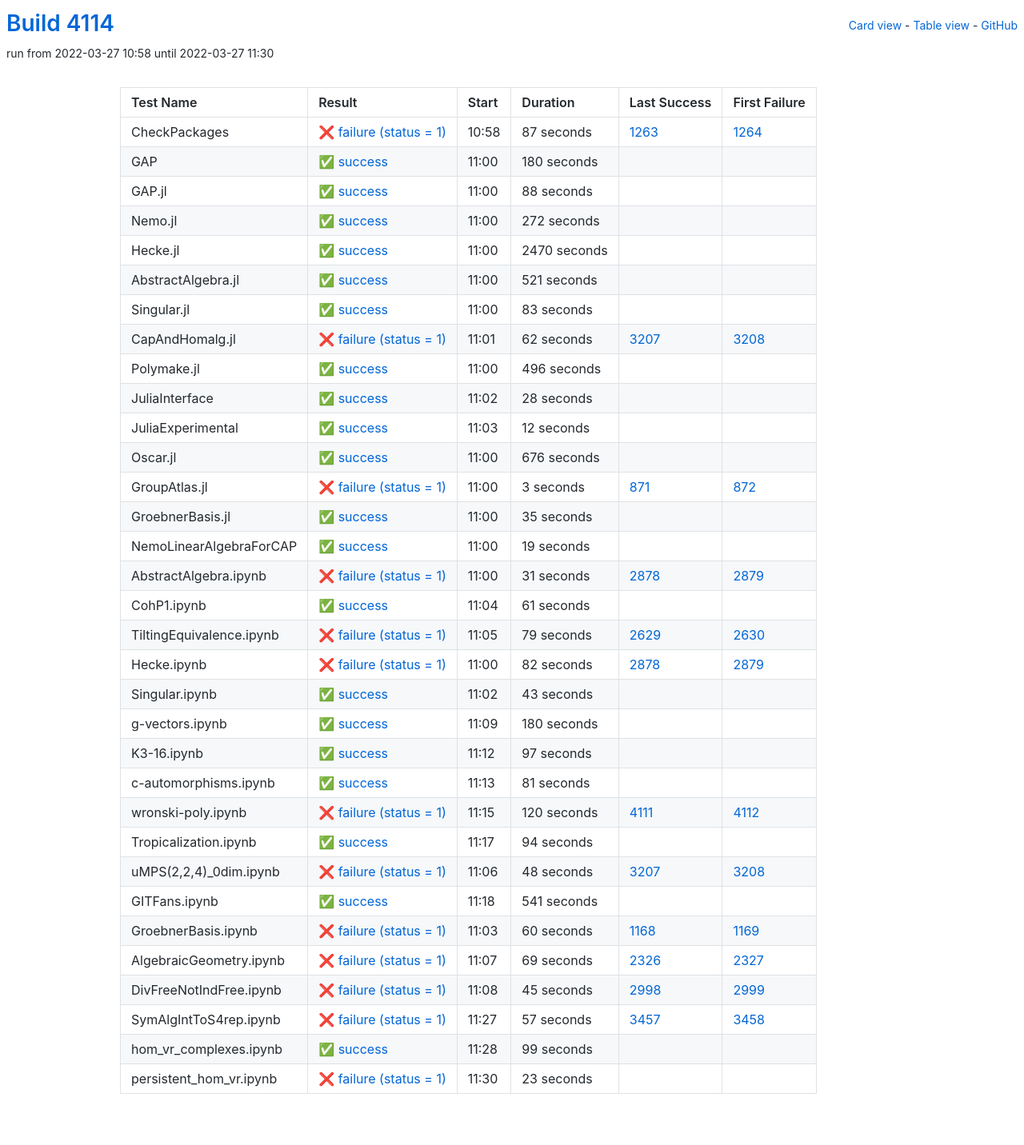
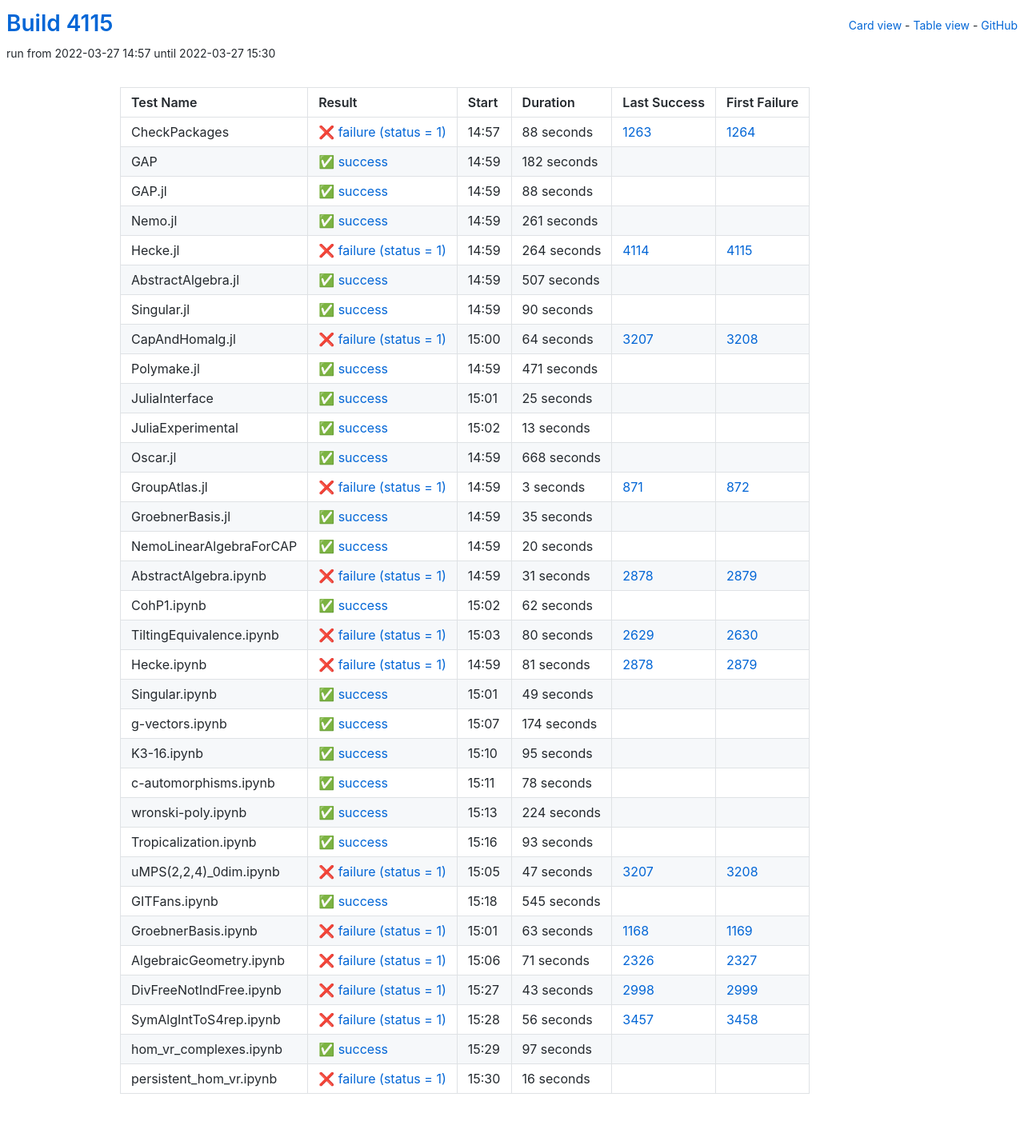
Before and after one commit to oscar-system/oscar-ci-status-stable, a Jekyll site: the page built from table.html, in a window 1280 px wide. Shown: the whole page at 80% size. Built offline with Jekyll 4.4.1, drawn with Linux system fonts in a browser that asks for light colours.

Commit message:
Build #4115

```diff
--- a/_data/ci.yml
+++ b/_data/ci.yml
@@ -1,6 +1,6 @@
 ---
-build: 4114
-build_url: https://oscarci.mathematik.uni-kl.de/job/oscar-stable/4114/
+build: 4115
+build_url: https://oscarci.mathematik.uni-kl.de/job/oscar-stable/4115/
 job: oscar-stable
 organization: oscar-system
 repo: oscar-ci-status-stable
@@ -8,32 +8,32 @@ repourl: https://github.com/oscar-system/oscar-ci-status-stable
 tests:
 - name: CheckPackages
   id: checkpackages
-  log: https://oscarci.mathematik.uni-kl.de/job/oscar-stable/4114/artifact/logs/build-4114/CheckPackages.log
-  start: 2022-03-27 10:58
+  log: https://oscarci.mathematik.uni-kl.de/job/oscar-stable/4115/artifact/logs/build-4115/CheckPackages.log
+  start: 2022-03-27 14:57
   success: false
   exitcode: 1
   status: failure
-  duration: 87
+  duration: 88
   last_success: 1263
   last_success_url: https://oscarci.mathematik.uni-kl.de/job/oscar-stable/1263/
   first_failure: 1264
   first_failure_url: https://oscarci.mathematik.uni-kl.de/job/oscar-stable/1264/
 - name: GAP
   id: gap
-  log: https://oscarci.mathematik.uni-kl.de/job/oscar-stable/4114/artifact/logs/build-4114/GAP.log
-  start: 2022-03-27 11:00
+  log: https://oscarci.mathematik.uni-kl.de/job/oscar-stable/4115/artifact/logs/build-4115/GAP.log
+  start: 2022-03-27 14:59
   success: true
   exitcode: 0
   status: success
-  duration: 180
+  duration: 182
   last_success: false
   last_success_url:
   first_failure: false
   first_failure_url:
 - name: GAP.jl
   id: gap-jl
-  log: https://oscarci.mathematik.uni-kl.de/job/oscar-stable/4114/artifact/logs/build-4114/GAP.jl.log
-  start: 2022-03-27 11:00
+  log: https://oscarci.mathematik.uni-kl.de/job/oscar-stable/4115/artifact/logs/build-4115/GAP.jl.log
+  start: 2022-03-27 14:59
   success: true
   exitcode: 0
   status: success
@@ -44,116 +44,116 @@ tests:
   first_failure_url:
 - name: Nemo.jl
   id: nemo-jl
-  log: https://oscarci.mathematik.uni-kl.de/job/oscar-stable/4114/artifact/logs/build-4114/Nemo.jl.log
-  start: 2022-03-27 11:00
+  log: https://oscarci.mathematik.uni-kl.de/job/oscar-stable/4115/artifact/logs/build-4115/Nemo.jl.log
+  start: 2022-03-27 14:59
   success: true
   exitcode: 0
   status: success
-  duration: 272
+  duration: 261
   last_success: false
   last_success_url:
   first_failure: false
   first_failure_url:
 - name: Hecke.jl
   id: hecke-jl
-  log: https://oscarci.mathematik.uni-kl.de/job/oscar-stable/4114/artifact/logs/build-4114/Hecke.jl.log
-  start: 2022-03-27 11:00
+  log: https://oscarci.mathematik.uni-kl.de/job/oscar-stable/4115/artifact/logs/build-4115/Hecke.jl.log
+  start: 2022-03-27 14:59
+  success: false
+  exitcode: 1
+  status: failure
+  duration: 264
+  last_success: 4114
+  last_success_url: https://oscarci.mathematik.uni-kl.de/job/oscar-stable/4114/
+  first_failure: 4115
+  first_failure_url: https://oscarci.mathematik.uni-kl.de/job/oscar-stable/4115/
+- name: AbstractAlgebra.jl
+  id: abstractalgebra-jl
+  log: https://oscarci.mathematik.uni-kl.de/job/oscar-stable/4115/artifact/logs/build-4115/AbstractAlgebra.jl.log
+  start: 2022-03-27 14:59
   success: true
   exitcode: 0
   status: success
-  duration: 2470
-  last_success: false
-  last_success_url:
-  first_failure: false
-  first_failure_url:
-- name: AbstractAlgebra.jl
-  id: abstractalgebra-jl
-  log: https://oscarci.mathematik.uni-kl.de/job/oscar-stable/4114/artifact/logs/build-4114/AbstractAlgebra.jl.log
-  start: 2022-03-27 11:00
-  success: true
-  exitcode: 0
-  status: success
-  duration: 521
+  duration: 507
   last_success: false
   last_success_url:
   first_failure: false
   first_failure_url:
 - name: Singular.jl
   id: singular-jl
-  log: https://oscarci.mathematik.uni-kl.de/job/oscar-stable/4114/artifact/logs/build-4114/Singular.jl.log
-  start: 2022-03-27 11:00
+  log: https://oscarci.mathematik.uni-kl.de/job/oscar-stable/4115/artifact/logs/build-4115/Singular.jl.log
+  start: 2022-03-27 14:59
   success: true
   exitcode: 0
   status: success
-  duration: 83
+  duration: 90
   last_success: false
   last_success_url:
   first_failure: false
   first_failure_url:
 - name: CapAndHomalg.jl
   id: capandhomalg-jl
-  log: https://oscarci.mathematik.uni-kl.de/job/oscar-stable/4114/artifact/logs/build-4114/CapAndHomalg.jl.log
-  start: 2022-03-27 11:01
+  log: https://oscarci.mathematik.uni-kl.de/job/oscar-stable/4115/artifact/logs/build-4115/CapAndHomalg.jl.log
+  start: 2022-03-27 15:00
   success: false
   exitcode: 1
   status: failure
-  duration: 62
+  duration: 64
   last_success: 3207
   last_success_url: https://oscarci.mathematik.uni-kl.de/job/oscar-stable/3207/
   first_failure: 3208
   first_failure_url: https://oscarci.mathematik.uni-kl.de/job/oscar-stable/3208/
 - name: Polymake.jl
   id: polymake-jl
-  log: https://oscarci.mathematik.uni-kl.de/job/oscar-stable/4114/artifact/logs/build-4114/Polymake.jl.log
-  start: 2022-03-27 11:00
+  log: https://oscarci.mathematik.uni-kl.de/job/oscar-stable/4115/artifact/logs/build-4115/Polymake.jl.log
+  start: 2022-03-27 14:59
   success: true
   exitcode: 0
   status: success
-  duration: 496
+  duration: 471
   last_success: false
   last_success_url:
   first_failure: false
   first_failure_url:
 - name: JuliaInterface
   id: juliainterface
-  log: https://oscarci.mathematik.uni-kl.de/job/oscar-stable/4114/artifact/logs/build-4114/JuliaInterface.log
-  start: 2022-03-27 11:02
+  log: https://oscarci.mathematik.uni-kl.de/job/oscar-stable/4115/artifact/logs/build-4115/JuliaInterface.log
+  start: 2022-03-27 15:01
   success: true
   exitcode: 0
   status: success
-  duration: 28
+  duration: 25
   last_success: false
   last_success_url:
   first_failure: false
   first_failure_url:
 - name: JuliaExperimental
   id: juliaexperimental
-  log: https://oscarci.mathematik.uni-kl.de/job/oscar-stable/4114/artifact/logs/build-4114/JuliaExperimental.log
-  start: 2022-03-27 11:03
+  log: https://oscarci.mathematik.uni-kl.de/job/oscar-stable/4115/artifact/logs/build-4115/JuliaExperimental.log
+  start: 2022-03-27 15:02
   success: true
   exitcode: 0
   status: success
-  duration: 12
+  duration: 13
   last_success: false
   last_success_url:
   first_failure: false
   first_failure_url:
 - name: Oscar.jl
   id: oscar-jl
-  log: https://oscarci.mathematik.uni-kl.de/job/oscar-stable/4114/artifact/logs/build-4114/Oscar.jl.log
-  start: 2022-03-27 11:00
+  log: https://oscarci.mathematik.uni-kl.de/job/oscar-stable/4115/artifact/logs/build-4115/Oscar.jl.log
+  start: 2022-03-27 14:59
   success: true
   exitcode: 0
   status: success
-  duration: 676
+  duration: 668
   last_success: false
   last_success_url:
   first_failure: false
   first_failure_url:
 - name: GroupAtlas.jl
   id: groupatlas-jl
-  log: https://oscarci.mathematik.uni-kl.de/job/oscar-stable/4114/artifact/logs/build-4114/GroupAtlas.jl.log
-  start: 2022-03-27 11:00
+  log: https://oscarci.mathematik.uni-kl.de/job/oscar-stable/4115/artifact/logs/build-4115/GroupAtlas.jl.log
+  start: 2022-03-27 14:59
   success: false
   exitcode: 1
   status: failure
@@ -164,8 +164,8 @@ tests:
   first_failure_url: https://oscarci.mathematik.uni-kl.de/job/oscar-stable/872/
 - name: GroebnerBasis.jl
   id: groebnerbasis-jl
-  log: https://oscarci.mathematik.uni-kl.de/job/oscar-stable/4114/artifact/logs/build-4114/GroebnerBasis.jl.log
-  start: 2022-03-27 11:00
+  log: https://oscarci.mathematik.uni-kl.de/job/oscar-stable/4115/artifact/logs/build-4115/GroebnerBasis.jl.log
+  start: 2022-03-27 14:59
   success: true
   exitcode: 0
   status: success
@@ -176,20 +176,20 @@ tests:
   first_failure_url:
 - name: NemoLinearAlgebraForCAP
   id: nemolinearalgebraforcap
-  log: https://oscarci.mathematik.uni-kl.de/job/oscar-stable/4114/artifact/logs/build-4114/NemoLinearAlgebraForCAP.log
-  start: 2022-03-27 11:00
+  log: https://oscarci.mathematik.uni-kl.de/job/oscar-stable/4115/artifact/logs/build-4115/NemoLinearAlgebraForCAP.log
+  start: 2022-03-27 14:59
   success: true
   exitcode: 0
   status: success
-  duration: 19
+  duration: 20
   last_success: false
   last_success_url:
   first_failure: false
   first_failure_url:
 - name: AbstractAlgebra.ipynb
   id: abstractalgebra-ipynb
-  log: https://oscarci.mathematik.uni-kl.de/job/oscar-stable/4114/artifact/logs/build-4114/AbstractAlgebra.ipynb.log
-  start: 2022-03-27 11:00
+  log: https://oscarci.mathematik.uni-kl.de/job/oscar-stable/4115/artifact/logs/build-4115/AbstractAlgebra.ipynb.log
+  start: 2022-03-27 14:59
   success: false
   exitcode: 1
   status: failure
@@ -200,68 +200,188 @@ tests:
   first_failure_url: https://oscarci.mathematik.uni-kl.de/job/oscar-stable/2879/
 - name: CohP1.ipynb
   id: cohp1-ipynb
-  log: https://oscarci.mathematik.uni-kl.de/job/oscar-stable/4114/artifact/logs/build-4114/CohP1.ipynb.log
-  start: 2022-03-27 11:04
+  log: https://oscarci.mathematik.uni-kl.de/job/oscar-stable/4115/artifact/logs/build-4115/CohP1.ipynb.log
+  start: 2022-03-27 15:02
   success: true
   exitcode: 0
   status: success
-  duration: 61
+  duration: 62
   last_success: false
   last_success_url:
   first_failure: false
   first_failure_url:
 - name: TiltingEquivalence.ipynb
   id: tiltingequivalence-ipynb
-  log: https://oscarci.mathematik.uni-kl.de/job/oscar-stable/4114/artifact/logs/build-4114/TiltingEquivalence.ipynb.log
-  start: 2022-03-27 11:05
+  log: https://oscarci.mathematik.uni-kl.de/job/oscar-stable/4115/artifact/logs/build-4115/TiltingEquivalence.ipynb.log
+  start: 2022-03-27 15:03
   success: false
   exitcode: 1
   status: failure
-  duration: 79
+  duration: 80
   last_success: 2629
   last_success_url: https://oscarci.mathematik.uni-kl.de/job/oscar-stable/2629/
   first_failure: 2630
   first_failure_url: https://oscarci.mathematik.uni-kl.de/job/oscar-stable/2630/
 - name: Hecke.ipynb
   id: hecke-ipynb
-  log: https://oscarci.mathematik.uni-kl.de/job/oscar-stable/4114/artifact/logs/build-4114/Hecke.ipynb.log
-  start: 2022-03-27 11:00
+  log: https://oscarci.mathematik.uni-kl.de/job/oscar-stable/4115/artifact/logs/build-4115/Hecke.ipynb.log
+  start: 2022-03-27 14:59
   success: false
   exitcode: 1
   status: failure
-  duration: 82
+  duration: 81
   last_success: 2878
   last_success_url: https://oscarci.mathematik.uni-kl.de/job/oscar-stable/2878/
   first_failure: 2879
   first_failure_url: https://oscarci.mathematik.uni-kl.de/job/oscar-stable/2879/
 - name: Singular.ipynb
   id: singular-ipynb
-  log: https://oscarci.mathematik.uni-kl.de/job/oscar-stable/4114/artifact/logs/build-4114/Singular.ipynb.log
-  start: 2022-03-27 11:02
+  log: https://oscarci.mathematik.uni-kl.de/job/oscar-stable/4115/artifact/logs/build-4115/Singular.ipynb.log
+  start: 2022-03-27 15:01
   success: true
   exitcode: 0
   status: success
-  duration: 43
+  duration: 49
   last_success: false
   last_success_url:
   first_failure: false
   first_failure_url:
 - name: g-vectors.ipynb
   id: g-vectors-ipynb
-  log: https://oscarci.mathematik.uni-kl.de/job/oscar-stable/4114/artifact/logs/build-4114/g-vectors.ipynb.log
-  start: 2022-03-27 11:09
+  log: https://oscarci.mathematik.uni-kl.de/job/oscar-stable/4115/artifact/logs/build-4115/g-vectors.ipynb.log
+  start: 2022-03-27 15:07
   success: true
   exitcode: 0
   status: success
-  duration: 180
+  duration: 174
   last_success: false
   last_success_url:
   first_failure: false
   first_failure_url:
 - name: K3-16.ipynb
   id: k3-16-ipynb
-  log: https://oscarci.mathematik.uni-kl.de/job/oscar-stable/4114/artifact/logs/build-4114/K3-16.ipynb.log
-  start: 2022-03-27 11:12
+  log: https://oscarci.mathematik.uni-kl.de/job/oscar-stable/4115/artifact/logs/build-4115/K3-16.ipynb.log
+  start: 2022-03-27 15:10
+  success: true
+  exitcode: 0
+  status: success
+  duration: 95
+  last_success: false
+  last_success_url:
+  first_failure: false
+  first_failure_url:
+- name: c-automorphisms.ipynb
+  id: c-automorphisms-ipynb
+  log: https://oscarci.mathematik.uni-kl.de/job/oscar-stable/4115/artifact/logs/build-4115/c-automorphisms.ipynb.log
+  start: 2022-03-27 15:11
+  success: true
+  exitcode: 0
+  status: success
+  duration: 78
+  last_success: false
+  last_success_url:
+  first_failure: false
+  first_failure_url:
+- name: wronski-poly.ipynb
+  id: wronski-poly-ipynb
+  log: https://oscarci.mathematik.uni-kl.de/job/oscar-stable/4115/artifact/logs/build-4115/wronski-poly.ipynb.log
+  start: 2022-03-27 15:13
+  success: true
+  exitcode: 0
+  status: success
+  duration: 224
+  last_success: false
+  last_success_url:
+  first_failure: false
+  first_failure_url:
+- name: Tropicalization.ipynb
+  id: tropicalization-ipynb
+  log: https://oscarci.mathematik.uni-kl.de/job/oscar-stable/4115/artifact/logs/build-4115/Tropicalization.ipynb.log
+  start: 2022-03-27 15:16
+  success: true
+  exitcode: 0
+  status: success
+  duration: 93
+  last_success: false
+  last_success_url:
+  first_failure: false
+  first_failure_url:
+- name: uMPS(2,2,4)_0dim.ipynb
+  id: umps-2-2-4-0dim-ipynb
+  log: https://oscarci.mathematik.uni-kl.de/job/oscar-stable/4115/artifact/logs/build-4115/uMPS-2-2-4-_0dim.ipynb.log
+  start: 2022-03-27 15:05
+  success: false
+  exitcode: 1
+  status: failure
+  duration: 47
+  last_success: 3207
+  last_success_url: https://oscarci.mathematik.uni-kl.de/job/oscar-stable/3207/
+  first_failure: 3208
+  first_failure_url: https://oscarci.mathematik.uni-kl.de/job/oscar-stable/3208/
+- name: GITFans.ipynb
+  id: gitfans-ipynb
+  log: https://oscarci.mathematik.uni-kl.de/job/oscar-stable/4115/artifact/logs/build-4115/GITFans.ipynb.log
+  start: 2022-03-27 15:18
+  success: true
+  exitcode: 0
+  status: success
+  duration: 545
+  last_success: false
+  last_success_url:
+  first_failure: false
+  first_failure_url:
+- name: GroebnerBasis.ipynb
+  id: groebnerbasis-ipynb
+  log: https://oscarci.mathematik.uni-kl.de/job/oscar-stable/4115/artifact/logs/build-4115/GroebnerBasis.ipynb.log
+  start: 2022-03-27 15:01
+  success: false
+  exitcode: 1
+  status: failure
+  duration: 63
+  last_success: 1168
+  last_success_url: https://oscarci.mathematik.uni-kl.de/job/oscar-stable/1168/
+  first_failure: 1169
+  first_failure_url: https://oscarci.mathematik.uni-kl.de/job/oscar-stable/1169/
+- name: AlgebraicGeometry.ipynb
+  id: algebraicgeometry-ipynb
+  log: https://oscarci.mathematik.uni-kl.de/job/oscar-stable/4115/artifact/logs/build-4115/AlgebraicGeometry.ipynb.log
+  start: 2022-03-27 15:06
+  success: false
+  exitcode: 1
+  status: failure
+  duration: 71
+  last_success: 2326
+  last_success_url: https://oscarci.mathematik.uni-kl.de/job/oscar-stable/2326/
+  first_failure: 2327
+  first_failure_url: https://oscarci.mathematik.uni-kl.de/job/oscar-stable/2327/
+- name: DivFreeNotIndFree.ipynb
+  id: divfreenotindfree-ipynb
+  log: https://oscarci.mathematik.uni-kl.de/job/oscar-stable/4115/artifact/logs/build-4115/DivFreeNotIndFree.ipynb.log
+  start: 2022-03-27 15:27
+  success: false
+  exitcode: 1
+  status: failure
+  duration: 43
+  last_success: 2998
+  last_success_url: https://oscarci.mathematik.uni-kl.de/job/oscar-stable/2998/
+  first_failure: 2999
+  first_failure_url: https://oscarci.mathematik.uni-kl.de/job/oscar-stable/2999/
+- name: SymAlgIntToS4rep.ipynb
+  id: symalginttos4rep-ipynb
+  log: https://oscarci.mathematik.uni-kl.de/job/oscar-stable/4115/artifact/logs/build-4115/SymAlgIntToS4rep.ipynb.log
+  start: 2022-03-27 15:28
+  success: false
+  exitcode: 1
+  status: failure
+  duration: 56
+  last_success: 3457
+  last_success_url: https://oscarci.mathematik.uni-kl.de/job/oscar-stable/3457/
+  first_failure: 3458
+  first_failure_url: https://oscarci.mathematik.uni-kl.de/job/oscar-stable/3458/
+- name: hom_vr_complexes.ipynb
+  id: hom-vr-complexes-ipynb
+  log: https://oscarci.mathematik.uni-kl.de/job/oscar-stable/4115/artifact/logs/build-4115/hom_vr_complexes.ipynb.log
+  start: 2022-03-27 15:29
   success: true
   exitcode: 0
   status: success
@@ -270,135 +390,15 @@ tests:
   last_success_url:
   first_failure: false
   first_failure_url:
-- name: c-automorphisms.ipynb
-  id: c-automorphisms-ipynb
-  log: https://oscarci.mathematik.uni-kl.de/job/oscar-stable/4114/artifact/logs/build-4114/c-automorphisms.ipynb.log
-  start: 2022-03-27 11:13
-  success: true
-  exitcode: 0
-  status: success
-  duration: 81
+- name: persistent_hom_vr.ipynb
+  id: persistent-hom-vr-ipynb
+  log: https://oscarci.mathematik.uni-kl.de/job/oscar-stable/4115/artifact/logs/build-4115/persistent_hom_vr.ipynb.log
+  start: 2022-03-27 15:30
+  success: false
+  exitcode: 1
+  status: failure
+  duration: 16
   last_success: false
   last_success_url:
   first_failure: false
   first_failure_url:
-- name: wronski-poly.ipynb
-  id: wronski-poly-ipynb
-  log: https://oscarci.mathematik.uni-kl.de/job/oscar-stable/4114/artifact/logs/build-4114/wronski-poly.ipynb.log
-  start: 2022-03-27 11:15
-  success: false
-  exitcode: 1
-  status: failure
-  duration: 120
-  last_success: 4111
-  last_success_url: https://oscarci.mathematik.uni-kl.de/job/oscar-stable/4111/
-  first_failure: 4112
-  first_failure_url: https://oscarci.mathematik.uni-kl.de/job/oscar-stable/4112/
-- name: Tropicalization.ipynb
-  id: tropicalization-ipynb
-  log: https://oscarci.mathematik.uni-kl.de/job/oscar-stable/4114/artifact/logs/build-4114/Tropicalization.ipynb.log
-  start: 2022-03-27 11:17
-  success: true
-  exitcode: 0
-  status: success
-  duration: 94
-  last_success: false
-  last_success_url:
-  first_failure: false
-  first_failure_url:
-- name: uMPS(2,2,4)_0dim.ipynb
-  id: umps-2-2-4-0dim-ipynb
-  log: https://oscarci.mathematik.uni-kl.de/job/oscar-stable/4114/artifact/logs/build-4114/uMPS-2-2-4-_0dim.ipynb.log
-  start: 2022-03-27 11:06
-  success: false
-  exitcode: 1
-  status: failure
-  duration: 48
-  last_success: 3207
-  last_success_url: https://oscarci.mathematik.uni-kl.de/job/oscar-stable/3207/
-  first_failure: 3208
-  first_failure_url: https://oscarci.mathematik.uni-kl.de/job/oscar-stable/3208/
-- name: GITFans.ipynb
-  id: gitfans-ipynb
-  log: https://oscarci.mathematik.uni-kl.de/job/oscar-stable/4114/artifact/logs/build-4114/GITFans.ipynb.log
-  start: 2022-03-27 11:18
-  success: true
-  exitcode: 0
-  status: success
-  duration: 541
-  last_success: false
-  last_success_url:
-  first_failure: false
-  first_failure_url:
-- name: GroebnerBasis.ipynb
-  id: groebnerbasis-ipynb
-  log: https://oscarci.mathematik.uni-kl.de/job/oscar-stable/4114/artifact/logs/build-4114/GroebnerBasis.ipynb.log
-  start: 2022-03-27 11:03
-  success: false
-  exitcode: 1
-  status: failure
-  duration: 60
-  last_success: 1168
-  last_success_url: https://oscarci.mathematik.uni-kl.de/job/oscar-stable/1168/
-  first_failure: 1169
-  first_failure_url: https://oscarci.mathematik.uni-kl.de/job/oscar-stable/1169/
-- name: AlgebraicGeometry.ipynb
-  id: algebraicgeometry-ipynb
-  log: https://oscarci.mathematik.uni-kl.de/job/oscar-stable/4114/artifact/logs/build-4114/AlgebraicGeometry.ipynb.log
-  start: 2022-03-27 11:07
-  success: false
-  exitcode: 1
-  status: failure
-  duration: 69
-  last_success: 2326
-  last_success_url: https://oscarci.mathematik.uni-kl.de/job/oscar-stable/2326/
-  first_failure: 2327
-  first_failure_url: https://oscarci.mathematik.uni-kl.de/job/oscar-stable/2327/
-- name: DivFreeNotIndFree.ipynb
-  id: divfreenotindfree-ipynb
-  log: https://oscarci.mathematik.uni-kl.de/job/oscar-stable/4114/artifact/logs/build-4114/DivFreeNotIndFree.ipynb.log
-  start: 2022-03-27 11:08
-  success: false
-  exitcode: 1
-  status: failure
-  duration: 45
-  last_success: 2998
-  last_success_url: https://oscarci.mathematik.uni-kl.de/job/oscar-stable/2998/
-  first_failure: 2999
-  first_failure_url: https://oscarci.mathematik.uni-kl.de/job/oscar-stable/2999/
-- name: SymAlgIntToS4rep.ipynb
-  id: symalginttos4rep-ipynb
-  log: https://oscarci.mathematik.uni-kl.de/job/oscar-stable/4114/artifact/logs/build-4114/SymAlgIntToS4rep.ipynb.log
-  start: 2022-03-27 11:27
-  success: false
-  exitcode: 1
-  status: failure
-  duration: 57
-  last_success: 3457
-  last_success_url: https://oscarci.mathematik.uni-kl.de/job/oscar-stable/3457/
-  first_failure: 3458
-  first_failure_url: https://oscarci.mathematik.uni-kl.de/job/oscar-stable/3458/
-- name: hom_vr_complexes.ipynb
-  id: hom-vr-complexes-ipynb
-  log: https://oscarci.mathematik.uni-kl.de/job/oscar-stable/4114/artifact/logs/build-4114/hom_vr_complexes.ipynb.log
-  start: 2022-03-27 11:28
-  success: true
-  exitcode: 0
-  status: success
-  duration: 99
-  last_success: false
-  last_success_url:
-  first_failure: false
-  first_failure_url:
-- name: persistent_hom_vr.ipynb
-  id: persistent-hom-vr-ipynb
-  log: https://oscarci.mathematik.uni-kl.de/job/oscar-stable/4114/artifact/logs/build-4114/persistent_hom_vr.ipynb.log
-  start: 2022-03-27 11:30
-  success: false
-  exitcode: 1
-  status: failure
-  duration: 23
-  last_success: false
-  last_success_url:
-  first_failure: false
-  first_failure_url:
```
Also changed, not shown: README.md.
